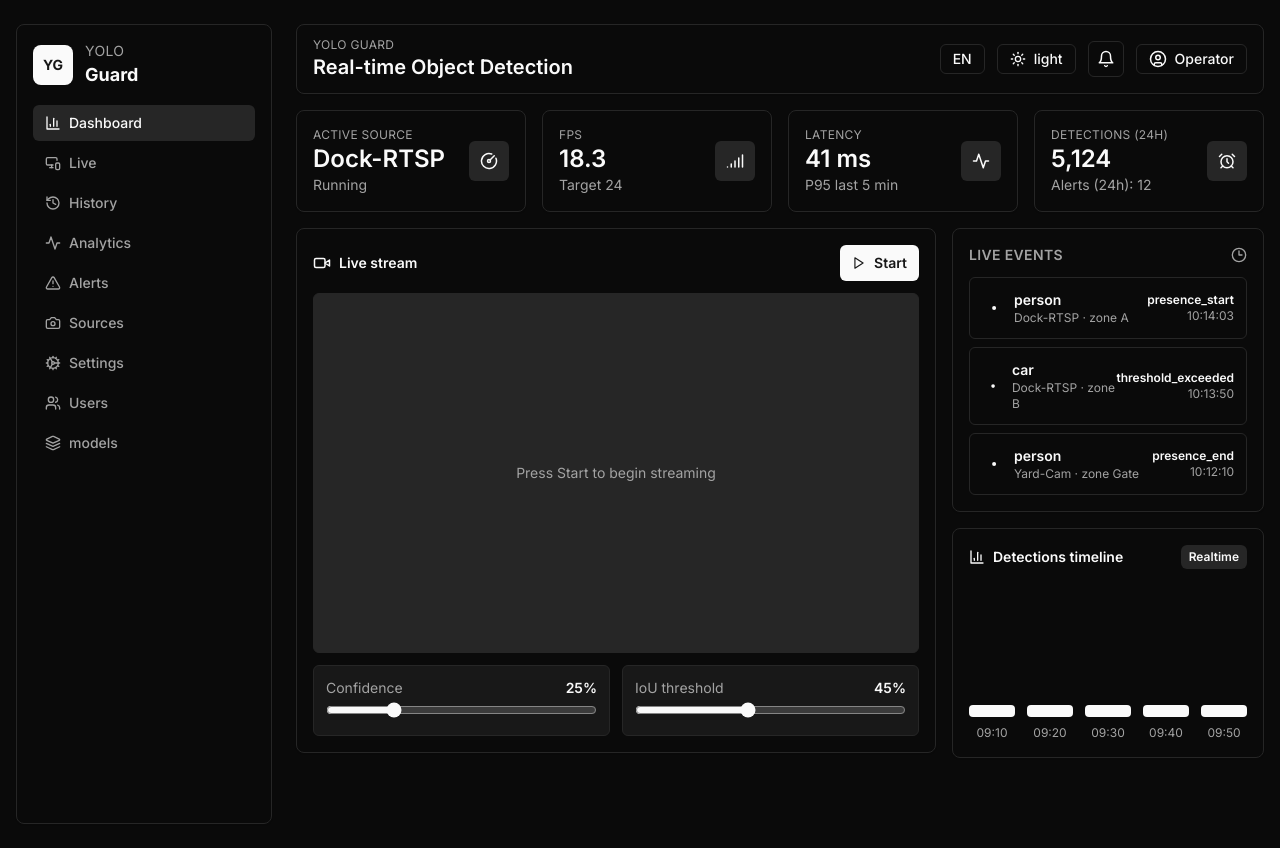
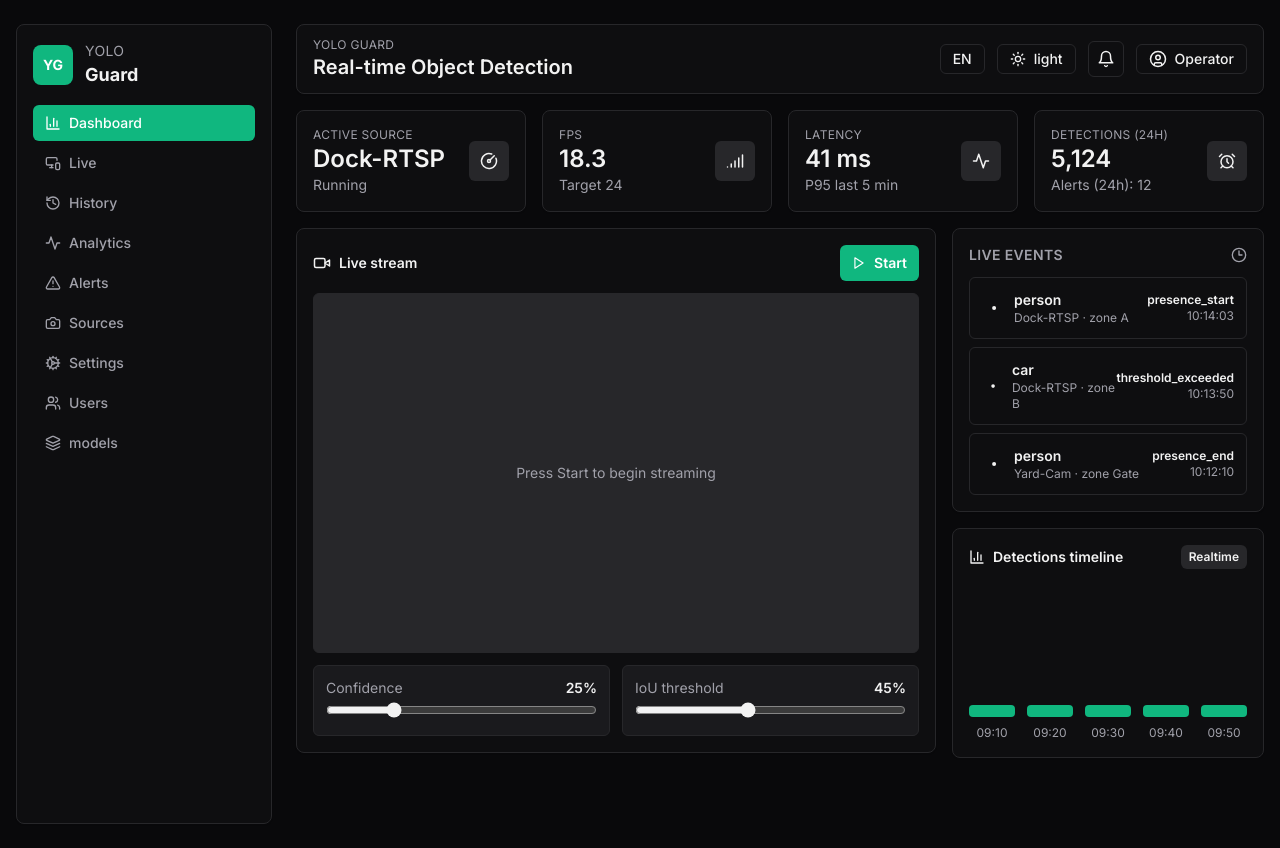
Before and after one commit to KapaSique/YOLO-detection, a Next.js app in the folder frontend/: page / in a window 1280 px wide. Built offline with nearby package versions, Linux system fonts and the light colour scheme.

Commit message:
page style updated

```diff
--- a/frontend/src/styles/globals.css
+++ b/frontend/src/styles/globals.css
@@ -4,47 +4,48 @@
 
 @layer base {
   :root {
-    --background: 0 0% 100%;
-    --foreground: 0 0% 3.9%;
+    --background: 0 0% 98%;
+    --foreground: 240 10% 3.9%;
     --card: 0 0% 100%;
-    --card-foreground: 0 0% 3.9%;
+    --card-foreground: 240 10% 3.9%;
     --popover: 0 0% 100%;
-    --popover-foreground: 0 0% 3.9%;
-    --primary: 0 0% 9%;
-    --primary-foreground: 0 0% 98%;
-    --secondary: 0 0% 96.1%;
-    --secondary-foreground: 0 0% 9%;
-    --muted: 0 0% 96.1%;
-    --muted-foreground: 0 0% 45.1%;
-    --accent: 0 0% 96.1%;
-    --accent-foreground: 0 0% 9%;
-    --destructive: 0 84.2% 60.2%;
+    --popover-foreground: 240 10% 3.9%;
+    --primary: 160 84% 39%;
+    --primary-foreground: 0 0% 100%;
+    --secondary: 240 5% 96%;
+    --secondary-foreground: 240 6% 10%;
+    --muted: 240 5% 96%;
+    --muted-foreground: 240 4% 46%;
+    --accent: 160 84% 39%;
+    --accent-foreground: 0 0% 100%;
+    --destructive: 0 84% 60%;
     --destructive-foreground: 0 0% 98%;
-    --border: 0 0% 89.8%;
-    --input: 0 0% 89.8%;
-    --ring: 0 0% 3.9%;
+    --border: 240 6% 90%;
+    --input: 240 6% 90%;
+    --ring: 160 84% 39%;
+    --radius: 0.625rem;
   }
 
   .dark {
-    --background: 0 0% 3.9%;
-    --foreground: 0 0% 98%;
-    --card: 0 0% 3.9%;
-    --card-foreground: 0 0% 98%;
-    --popover: 0 0% 3.9%;
-    --popover-foreground: 0 0% 98%;
-    --primary: 0 0% 98%;
-    --primary-foreground: 0 0% 9%;
-    --secondary: 0 0% 14.9%;
-    --secondary-foreground: 0 0% 98%;
-    --muted: 0 0% 14.9%;
-    --muted-foreground: 0 0% 63.9%;
-    --accent: 0 0% 14.9%;
-    --accent-foreground: 0 0% 98%;
-    --destructive: 0 62.8% 30.6%;
+    --background: 240 10% 4%;
+    --foreground: 0 0% 95%;
+    --card: 240 6% 6%;
+    --card-foreground: 0 0% 95%;
+    --popover: 240 6% 6%;
+    --popover-foreground: 0 0% 95%;
+    --primary: 160 84% 39%;
+    --primary-foreground: 0 0% 100%;
+    --secondary: 240 4% 16%;
+    --secondary-foreground: 0 0% 95%;
+    --muted: 240 4% 16%;
+    --muted-foreground: 240 5% 65%;
+    --accent: 160 84% 39%;
+    --accent-foreground: 0 0% 100%;
+    --destructive: 0 63% 31%;
     --destructive-foreground: 0 0% 98%;
-    --border: 0 0% 14.9%;
-    --input: 0 0% 14.9%;
-    --ring: 0 0% 83.1%;
+    --border: 240 4% 16%;
+    --input: 240 4% 16%;
+    --ring: 160 84% 39%;
   }
 
   * {
@@ -52,7 +53,24 @@
   }
 
   body {
-    @apply bg-background text-foreground;
-    font-family: var(--font-inter), Inter, sans-serif;
+    @apply bg-background text-foreground antialiased;
+    font-family: var(--font-inter), Inter, -apple-system, BlinkMacSystemFont, sans-serif;
   }
 }
+
+@layer utilities {
+  .scrollbar-thin {
+    scrollbar-width: thin;
+    scrollbar-color: hsl(var(--border)) transparent;
+  }
+  .scrollbar-thin::-webkit-scrollbar {
+    width: 6px;
+  }
+  .scrollbar-thin::-webkit-scrollbar-track {
+    background: transparent;
+  }
+  .scrollbar-thin::-webkit-scrollbar-thumb {
+    background: hsl(var(--border));
+    border-radius: 3px;
+  }
+}
```
